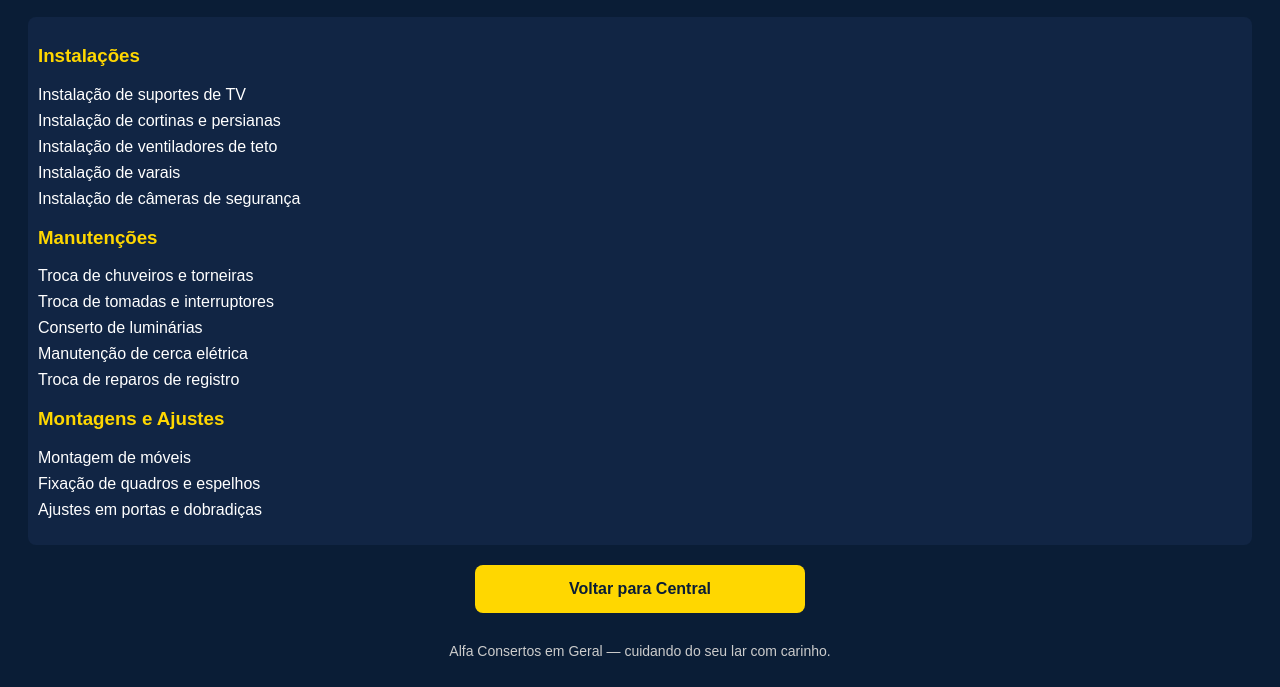
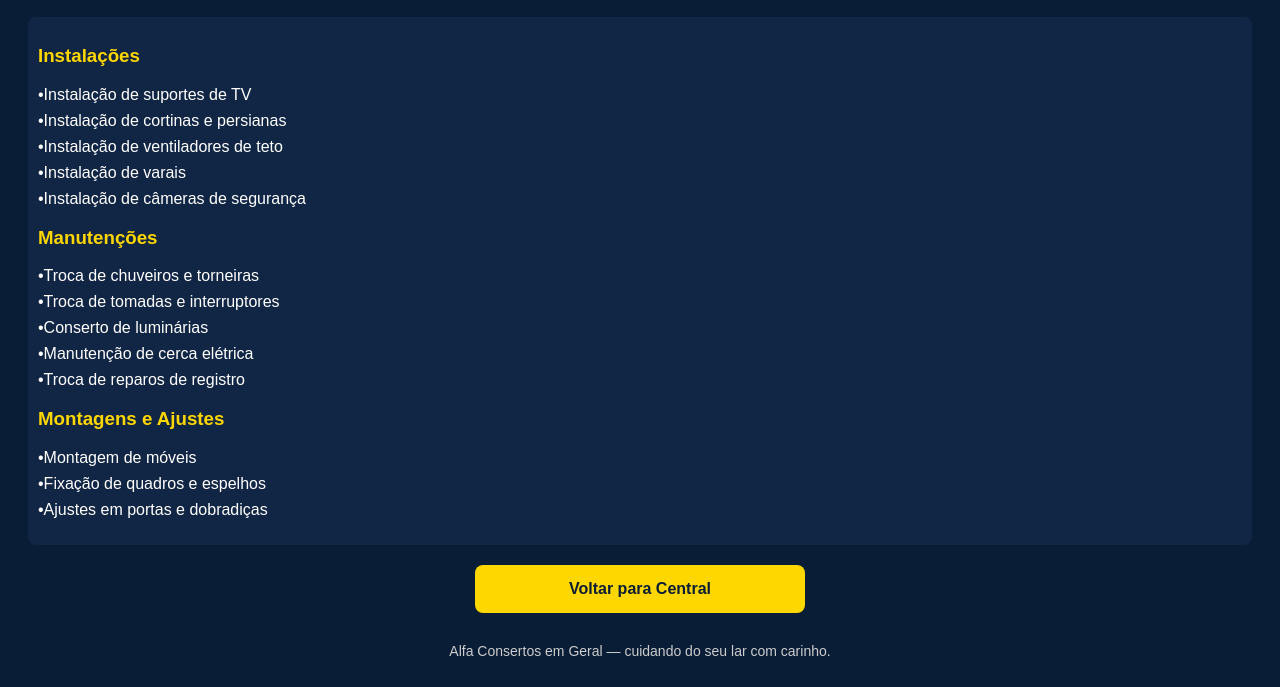
Before and after one commit to muriloalves248/central-alfa, a plain HTML site: page servicos.html in a window 1280 px wide. Shown: the part 360-1047 px from the top of the page. Drawn offline with Linux system fonts and the light colour scheme.

Commit message:
Atualizar o servicos.html

```diff
--- a/servicos.html
+++ b/servicos.html
@@ -75,27 +75,27 @@
   <div class="services">
     <h3>Instalações</h3>
     <ul>
-      <li>Instalação de suportes de TV</li>
-      <li>Instalação de cortinas e persianas</li>
-      <li>Instalação de ventiladores de teto</li>
-      <li>Instalação de varais</li>
-      <li>Instalação de câmeras de segurança</li>
+      <li>•Instalação de suportes de TV</li>
+      <li>•Instalação de cortinas e persianas</li>
+      <li>•Instalação de ventiladores de teto</li>
+      <li>•Instalação de varais</li>
+      <li>•Instalação de câmeras de segurança</li>
     </ul>
 
     <h3>Manutenções</h3>
     <ul>
-      <li>Troca de chuveiros e torneiras</li>
-      <li>Troca de tomadas e interruptores</li>
-      <li>Conserto de luminárias</li>
-      <li>Manutenção de cerca elétrica</li>
-      <li>Troca de reparos de registro</li>
+      <li>•Troca de chuveiros e torneiras</li>
+      <li>•Troca de tomadas e interruptores</li>
+      <li>•Conserto de luminárias</li>
+      <li>•Manutenção de cerca elétrica</li>
+      <li>•Troca de reparos de registro</li>
     </ul>
 
     <h3>Montagens e Ajustes</h3>
     <ul>
-      <li>Montagem de móveis</li>
-      <li>Fixação de quadros e espelhos</li>
-      <li>Ajustes em portas e dobradiças</li>
+      <li>•Montagem de móveis</li>
+      <li>•Fixação de quadros e espelhos</li>
+      <li>•Ajustes em portas e dobradiças</li>
     </ul>
   </div>
 
```
